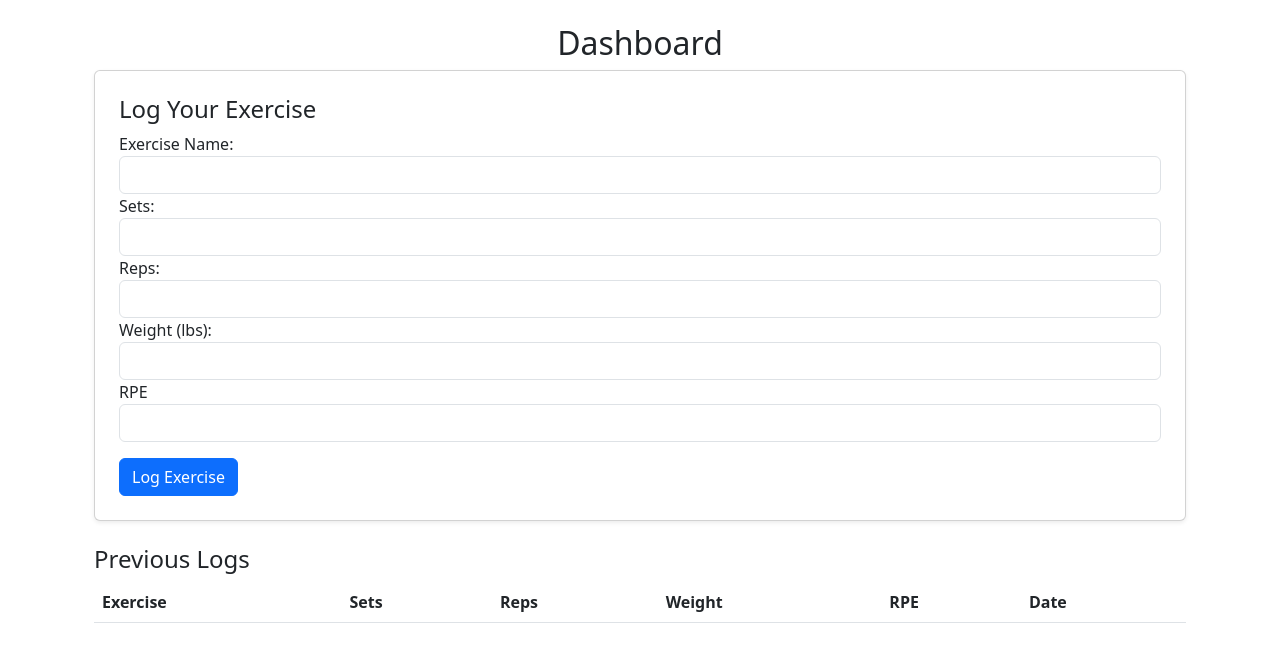
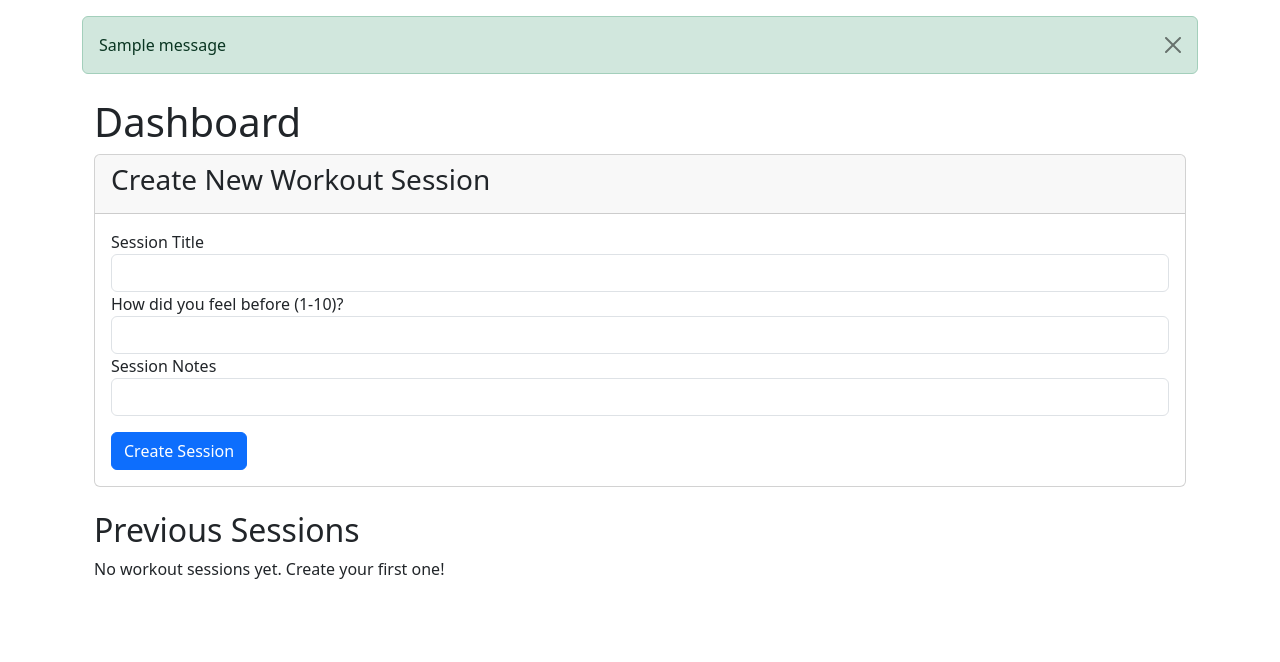
Before and after one commit to emaadqazi/Fitness-Tracker, a Flask app: page /dashboard in a window 1280 px wide. Shown: the part 56-718 px from the top of the page. Run offline with Flask 3, Linux system fonts and the light colour scheme; a user stored in the database is signed in; tables that the repository leaves empty hold one stand-in row (values such as "Sample post"); one stand-in notice (Sample message) is shown; lists and menus that the app fills with data are empty; some libraries are stand-ins or nearby versions.

Commit message:
Implemented exercise media uploads, fixed flash messages, and added interactive UI for additional exercise/session information.

```diff
--- a/Website/Templates/base.html
+++ b/Website/Templates/base.html
@@ -6,6 +6,8 @@
     <title>{% block title %}Fitness Tracker{% endblock %}</title>
     <!-- Bootstrap CSS -->
     <link rel="stylesheet" href="https://cdn.jsdelivr.net/npm/bootstrap@5.3.0/dist/css/bootstrap.min.css">
+    <!-- Bootstrap Icons -->
+    <link rel="stylesheet" href="https://cdn.jsdelivr.net/npm/bootstrap-icons@1.11.3/font/bootstrap-icons.min.css">
 </head>
 <body>
     {% if current_user.is_authenticated%}
@@ -55,6 +57,20 @@
       </nav>
       {% endif %}
 
+    <!-- Flash message handling -->
+    {% with messages = get_flashed_messages(with_categories=true) %}
+      {% if messages %}
+        <div class="container mt-3">
+          {% for category, message in messages %}
+            <div class="alert alert-{{ category }} alert-dismissible fade show" role="alert">
+              {{ message }}
+              <button type="button" class="btn-close" data-bs-dismiss="alert" aria-label="Close"></button>
+            </div>
+          {% endfor %}
+        </div>
+      {% endif %}
+    {% endwith %}
+
     <div class="container mt-4">
         {% block content %}{% endblock %}
     </div>
--- a/Website/Templates/dashboard.html
+++ b/Website/Templates/dashboard.html
@@ -1,60 +1,54 @@
-{% extends "base.html" %}
+{% extends 'base.html' %}
 
 {% block content %}
 <div class="container mt-4">
-    <h2 class="text-center">Dashboard</h2>
+    <h1>Dashboard</h1>
 
-    <!-- Log Exercise Form -->
-    <div class="card p-4 shadow-sm">
-        <h4>Log Your Exercise</h4>
+    <div class="card mb-4">
+        <div class="card-header">
+            <h3>Create New Workout Session</h3>
+        </div>
+        <div class="card-body">
             <form method="POST">
                 {{ form.hidden_tag() }}
                 <div class="form-group">
-                {{ form.exercise.label }} {{ form.exercise(class="form-control") }}
+                    {{ form.title.label }}
+                    {{ form.title(class="form-control") }}
                 </div>
                 <div class="form-group">
-                {{ form.sets.label }} {{ form.sets(class="form-control") }}
+                    {{ form.feeling_before.label }}
+                    {{ form.feeling_before(class="form-control", min=1, max=10) }}
                 </div>
                 <div class="form-group">
-                {{ form.reps.label }} {{ form.reps(class="form-control") }}
+                    {{ form.notes.label }}
+                    {{ form.notes(class="form-control") }}
                 </div>
-            <div class="form-group">
-                {{ form.weight.label }} {{ form.weight(class="form-control") }}
+                <div class="mt-3">
+                    {{ form.submit(class="btn btn-primary") }}
                 </div>
-            <div class="form-group">
-                {{ form.rpe.label }} {{ form.rpe(class="form-control") }}
-            </div>
-            <button type="submit" class="btn btn-primary mt-3">Log Exercise</button>
             </form>
         </div>
+    </div>
 
-    <!-- Exercise Logs -->
-    <div class="mt-4">
-        <h4>Previous Logs</h4>
-        <table class="table table-striped">
-            <thead>
-                <tr>
-                    <th>Exercise</th>
-                    <th>Sets</th>
-                    <th>Reps</th>
-                    <th>Weight</th>
-                    <th>RPE</th>
-                    <th>Date</th>
-                </tr>
-            </thead>
-            <tbody>
-                {% for log in logs %}
-                <tr>
-                    <td>{{ log.exercise }}</td>
-                    <td>{{ log.sets }}</td>
-                    <td>{{ log.reps }}</td>
-                    <td>{{ log.weight }}</td>
-                    <td>{{ log.rpe if log.rpe else '-' }}</td>
-                    <td>{{ log.date.strftime('%Y-%m-%d %H:%M') }}</td>
-                </tr>
+    <h2>Previous Sessions</h2>
+    {% if sessions %}
+        <div class="list-group">
+            {% for session in sessions %}
+                <a href="{{ url_for('main.session_details', session_id=session.id) }}" class="list-group-item list-group-item-action">
+                    <div class="d-flex w-100 justify-content-between">
+                        <h5 class="mb-1">{{ session.title }}</h5>
+                        <small>{{ session.date.strftime('%Y-%m-%d %H:%M') }}</small>
+                    </div>
+                    <p class="mb-1">Feeling before: {{ session.feeling_before }}/10</p>
+                    {% if session.feeling_after %}
+                        <p class="mb-1">Feeling after: {{ session.feeling_after }}/10</p>
+                    {% endif %}
+                    <small>{{ session.exercises|length }} exercises logged</small>
+                </a>
             {% endfor %}
-            </tbody>
-        </table>
         </div>
+    {% else %}
+        <p>No workout sessions yet. Create your first one!</p>
+    {% endif %}
 </div>
 {% endblock %}
--- a/Website/forms.py
+++ b/Website/forms.py
@@ -49,3 +49,18 @@ class WeightLogForm(FlaskForm):
 class PhotoUploadForm(FlaskForm):
     photo = FileField('Upload Photo', validators=[FileAllowed(['jpg', 'png', 'jpeg'], 'Images Only!'), DataRequired()])
     submit = SubmitField('Upload')
+
+class SessionForm(FlaskForm):
+    title = StringField('Session Title', validators=[DataRequired()])
+    feeling_before = IntegerField("How did you feel before (1-10)?", validators=[DataRequired()])
+    feeling_after = IntegerField('How did you feel after (1-10)?', validators=[])
+    notes = StringField('Session Notes')
+    submit = SubmitField('Create Session')
+
+class ExerciseMediaForm(FlaskForm):
+    media = FileField('Upload Photo/Video', validators=[
+        FileAllowed(['jpg', 'png', 'jpeg', 'mp4', 'mov'], 'Images and Videos Only!'),
+        DataRequired()
+    ])
+    notes = StringField('Notes')
+    submit = SubmitField('Upload')
--- a/Website/views.py
+++ b/Website/views.py
@@ -1,11 +1,11 @@
 # Routes for the application; the app.py file
 
 from flask import render_template, Blueprint, redirect, url_for, flash, request, session, current_app, send_from_directory
-from .models import User, ExerciseLog, WeightLog, Photo
-from .forms import LoginForm, RegisterForm, WorkoutLog, WeightLogForm, PhotoUploadForm
+from .models import User, ExerciseLog, WeightLog, Photo, Session, ExerciseMedia
+from .forms import LoginForm, RegisterForm, WorkoutLog, WeightLogForm, PhotoUploadForm, SessionForm, ExerciseMediaForm
 from . import db, bcrypt
 from flask_login import login_user, login_required, logout_user, current_user
-import os
+import os, time
 from werkzeug.utils import secure_filename
 
 main = Blueprint("main", __name__) # Create blueprint for main routes; we can access app
@@ -72,22 +72,164 @@ def register():
 @main.route('/dashboard', methods=['GET', 'POST'])
 @login_required
 def dashboard():
-    form = WorkoutLog()
+    form = SessionForm()
 
     if form.validate_on_submit():
-        new_log = ExerciseLog(user_id=current_user.id,
-                              exercise=form.exercise.data,
-                              sets=form.sets.data,
-                              reps=form.reps.data,
-                              weight=form.weight.data,
-                              rpe=form.rpe.data if form.rpe.data else None)
-        db.session.add(new_log)
+        new_session = Session(
+            title=form.title.data,
+            feeling_before=form.feeling_before.data,
+            notes=form.notes.data,
+            user_id=current_user.id
+        )
+        db.session.add(new_session)
+        db.session.commit()
+        flash('New session created', 'success')
+        return(redirect(url_for('main.dashboard')))
+
+    sessions = Session.query.filter_by(user_id=current_user.id,).order_by(Session.date.desc()).all()
+    return render_template('dashboard.html', sessions=sessions, form=form)
+
+@main.route('/session_details/<int:session_id>', methods=['GET', 'POST'])
+@login_required
+def session_details(session_id):
+    session = Session.query.get_or_404(session_id)
+
+    if session.user_id != current_user.id:
+        flash("You do not have permission to view this session.", "danger")
+        return redirect(url_for('main.dashboard'))
+
+    form = WorkoutLog()
+    if form.validate_on_submit():
+        new_exercise = ExerciseLog(
+            session_id=session_id,
+            exercise=form.exercise.data,
+            sets=form.sets.data,
+            reps=form.reps.data,
+            weight=form.weight.data,
+            rpe=form.rpe.data if form.rpe.data else None)
+        db.session.add(new_exercise)
         db.session.commit()
         flash("Exercise logged successfully!", "success")
+        return redirect(url_for('main.session_details', session_id=session_id))
+
+    exercises = ExerciseLog.query.filter_by(session_id=session_id).all()
+    return render_template('session_details.html', form=form, session=session, exercises=exercises)
+
+@main.route('/update_feeling_after/<int:session_id>', methods=['POST'])
+@login_required
+def update_feeling_after(session_id):
+    session = Session.query.get_or_404(session_id)
+
+    if session.user_id != current_user.id:
+        flash("You do not have permission to update this session.", "danger")
         return redirect(url_for('main.dashboard'))
 
-    logs = ExerciseLog.query.filter_by(user_id=current_user.id).all()
-    return render_template('dashboard.html', form=form, logs=logs)
+    feeling_after = request.form.get('feeling_after')
+    if feeling_after and feeling_after.isdigit():
+        feeling_after = int(feeling_after)
+        if 1 <= feeling_after <= 10:
+            session.feeling_after = feeling_after
+            db.session.commit()
+            flash("Post-workout feeling updated successfully!", "success")
+        else:
+            flash("Feeling rating must be between 1 and 10.", "danger")
+
+    return redirect(url_for('main.session_details', session_id=session_id))
+
+@main.route('/delete_exercise/<int:exercise_id>/<int:session_id>', methods=['POST'])
+@login_required
+def delete_exercise(exercise_id, session_id):
+    exercise = ExerciseLog.query.get_or_404(exercise_id)
+    session = Session.query.get_or_404(session_id)
+
+    if session.user_id != current_user.id:
+        flash("You do not have permission to modify this session.", "danger")
+        return redirect(url_for('main.dashboard'))
+
+    if exercise.session_id != session_id:
+        flash("Invalid request", "danger")
+        return redirect(url_for('main.session_details', session_id=session_id))
+
+    db.session.delete(exercise)
+    db.session.commit()
+
+    flash("Exercise deleted successfully!", "success")
+    return redirect(url_for('main.session_details', session_id=session_id))
+
+@main.route('/exercise_details/<exercise_id>', methods=['GET', 'POST'])
+@login_required
+def exercise_details(exercise_id):
+    exercise = ExerciseLog.query.get_or_404(exercise_id)
+    session = Session.query.get_or_404(exercise.session_id)
+
+    if session.user_id != current_user.id:
+        flash("You do not have permission to view this exercise.", "danger")
+        return redirect(url_for('main.dashboard'))
+
+    form = ExerciseMediaForm()
+    if form.validate_on_submit():
+        media = form.media.data
+        filename = secure_filename(f"{exercise_id}_{int(time.time())}_{media.filename}")
+
+        # Determine the media type
+        media_type = 'photo' if media.filename.lower().endswith(('jpg', 'jpeg', 'png')) else 'video'
+
+        # Create upload_folder if it does not exist
+        upload_folder = os.path.join(current_app.root_path, 'static', 'uploads', 'exercises', f'user_{current_user.id}')
+        if not os.path.exists(upload_folder):
+            os.makedirs(upload_folder)
+
+        # Save the media file
+        media_path = os.path.join(upload_folder, filename)
+        media.save(media_path)
+
+        new_media = ExerciseMedia(
+            exercise_id=exercise_id,
+            filename=filename,
+            media_type=media_type,
+            notes=form.notes.data
+        )
+
+        db.session.add(new_media)
+        db.session.commit()
+
+        flash("Media uploaded successfully!", "success")
+        return redirect(url_for('main.exercise_details', exercise_id=exercise_id))
+
+    media_files = ExerciseMedia.query.filter_by(exercise_id=exercise_id).order_by(ExerciseMedia.upload_date.desc()).all()
+
+    return render_template('exercise_details.html', form=form, exercise=exercise, media_files=media_files)
+
+@main.route('/exercise_media/<filename>')
+@login_required
+def exercise_media(filename):
+    return send_from_directory(os.path.join(current_app.config['UPLOADED_EXERCISES_DEST'], f'user_{current_user.id}'), filename)
+
+@main.route('/delete_media/<int:media_id>/<int:exercise_id>', methods=['POST'])
+@login_required
+def delete_media(media_id, exercise_id):
+    media = ExerciseMedia.query.get_or_404(media_id)
+    exercise = ExerciseLog.query.get_or_404(exercise_id)
+    session = Session.query.get_or_404(exercise.session_id)
+
+    if session.user_id != current_user.id:
+        flash("You do not have permission to delete this media", "danger")
+        return redirect(url_for('main.dashboard'))
+
+    try:
+        media_path = os.path.join(current_app.config['UPLOADED_EXERCISES_DEST'], f'user_{current_user.id}', media.filename)
+        if os.path.exists(media_path):
+            os.remove(media_path)
+        else:
+            flash("File not found on server.", "warning")
+
+        db.session.delete(media)
+        db.session.commit()
+        flash("Media deleted successfully!", "success")
+    except Exception as e:
+        flash(f"An error occured: {str(e)}", "danger")
+
+    return redirect(url_for('main.exercise_details', exercise_id=exercise_id))
 
 @main.route('/logout', methods=['GET', 'POST'])
 @login_required
@@ -121,7 +263,7 @@ def progressphotos():
         photo = form.photo.data # Getting the photo data from the form
         filename = secure_filename(photo.filename) # Generate a secure filename
 
-        upload_folder = os.path.join(current_app.root_path, 'static', 'uploads', f'user_{current_user.id}') # Defining the upload folder
+        upload_folder = os.path.join(current_app.config['UPLOADED_PHOTOS_DEST'], f'user_{current_user.id}') # Defining the upload folder
 
         if not os.path.exists(upload_folder): # If folder does not exist, create it
             os.makedirs(upload_folder)
@@ -150,7 +292,7 @@ def delete_photo(photo_id):
         return redirect(url_for('main.progressphotos'))
 
     try:
-        photo_path = os.path.join(current_app.config['UPLOADED_PHOTOS_DEST'], photo.filename)
+        photo_path = os.path.join(current_app.config['UPLOADED_PHOTOS_DEST'], f'user_{current_user.id}', photo.filename)
         if os.path.exists(photo_path):
             os.remove(photo_path)
             flash('Photo deleted successfully', 'success')
@@ -167,7 +309,7 @@ def delete_photo(photo_id):
 @main.route('/uploaded_photo/<filename>')
 def uploaded_photo(filename):
     # Serve the photo from the UPLOADED_PHOTOS_DEST folder (static/uploads)
-    return send_from_directory(current_app.config['UPLOADED_PHOTOS_DEST'], filename)
+    return send_from_directory(os.path.join(current_app.config['UPLOADED_PHOTOS_DEST'], f'user_{current_user.id}'), filename)
 
 @main.route('/notes', methods=['GET', 'POST'])
 @login_required
```
Also changed, not shown: Website/Templates/exercise_details.html (added, +72 -0 lines), Website/Templates/session_details.html (added, +144 -0 lines), Website/__init__.py (+8 -4 lines), Website/models.py (+23 -2 lines), migrations/versions/50332ba23f0f_add_session_id_to_exercise_log.py (added, +38 -0 lines), Website/static/uploads/user_1/3.jpg (deleted), Website/static/uploads/user_1/4.jpg (deleted), Website/static/uploads/user_1/danielle-cerullo-CQfNt66ttZM-unsplash.jpg (deleted), Website/static/uploads/user_1/jelmer-assink-gzeTjGu3b_k-unsplash.jpg (deleted), Website/static/uploads/user_1/sven-mieke-MsCgmHuirDo-unsplash.jpg (deleted), 3 other files. Lines whose indentation alone changed are shown as unchanged.
